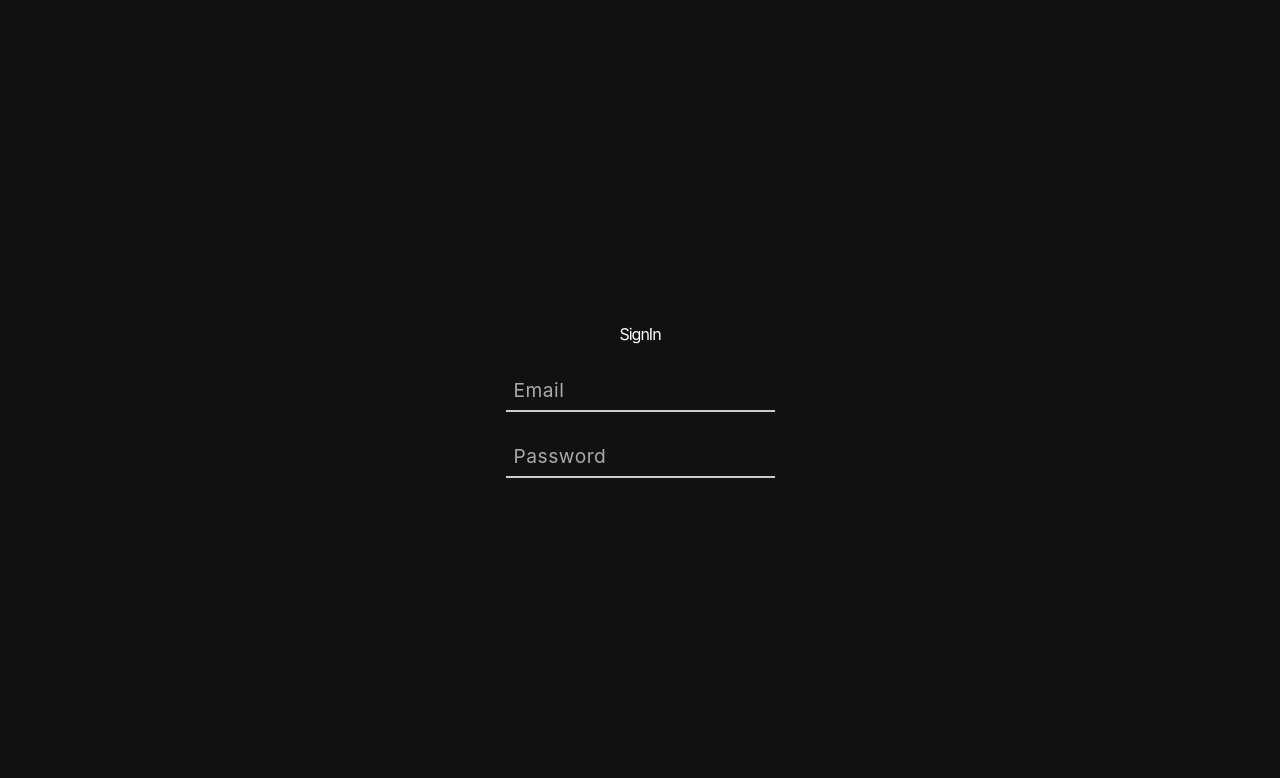
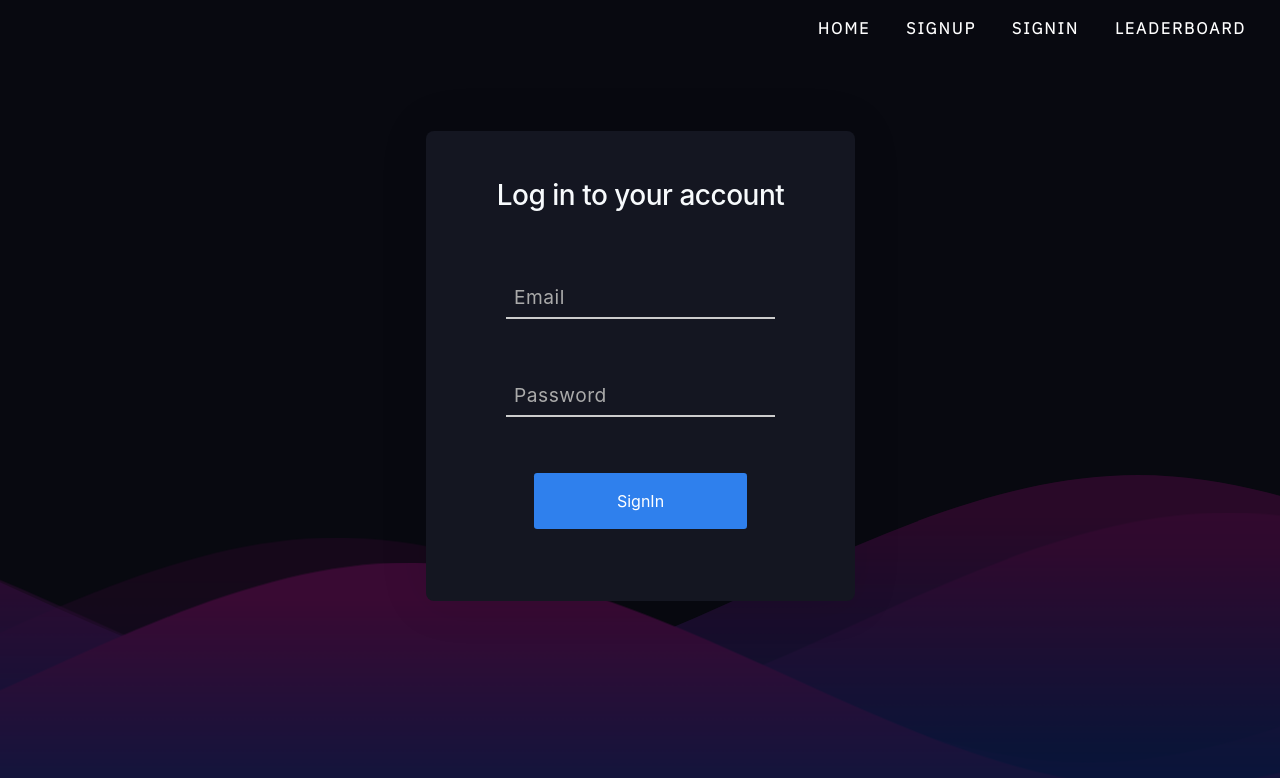
Before and after one commit to kg-kartik/CryptX, a React (Create React App) app in the folder client/: page /signin in a window 1280 px wide. Shown: the top 778 px of the page. Built offline with nearby package versions, Linux system fonts and the light colour scheme.

Commit message:
styling fixes for SignIn and Level

```diff
--- a/client/src/App.css
+++ b/client/src/App.css
@@ -76,6 +76,7 @@ body {
 	position: sticky;
 	top: 0;
 	z-index: 10;
+	height: 0;
 }
 .navbar {
 	background-color: black;
--- a/client/src/components/LevelNew.jsx
+++ b/client/src/components/LevelNew.jsx
@@ -7,6 +7,8 @@ import { connect } from "react-redux";
 import { useSpring, animated } from 'react-spring';
 import { getCurrentLevel, updateLevel } from "../actions/levelActions";
 import PropTypes from "prop-types";
+import Waves from "../elements/Waves";
+import Loading from "../elements/Loading";
 
 const Wrapper = styled.section`
 	height: 100vh;
@@ -19,9 +21,8 @@ const Container = styled.div`
 	font-family: -apple-system, BlinkMacSystemFont, 'Segoe UI', Roboto, Oxygen, Ubuntu, Cantarell, 'Open Sans', 'Helvetica Neue', sans-serif;
 	letter-spacing:-1px;
 	color: black;
-	background: #111111;
+	background: ${theme.mainBackground};
 	font-weight: 400;
-	padding-bottom: 3rem;
 `
 
 const QuestionContainer = styled(animated.div)`
@@ -30,9 +31,10 @@ const QuestionContainer = styled(animated.div)`
 	grid-template-rows: 0.5fr 1fr 0.25fr 0.25fr;
 	grid-auto-columns: auto;
 	grid-gap:1rem;
-	background-color: #444444;
+	background: ${theme.cardBackground};
+	box-shadow: rgb(0 0 0 / 10%) 0px 0px 50px;
 	// background-color: white;
-	border-radius: 0.75rem;
+	border-radius: 0.5rem;
 	opacity: 0.85;
 	@media (max-width:1224px){
 		zoom: 0.8;
@@ -111,57 +113,6 @@ const Image = styled.img`
 	object-fit:cover;
 `
 
-const WavesContainer = styled.div`
-	z-index: 0;
-	opacity: 0.2;
-
-	.waves {
-		position: absolute;
-		top: 65%;
-		left: 0;
-		width: 100%;
-		height: 40vh;
-	}
-
-	/* Animation */
-	.wave-paths {
-		use {
-			animation: move-waves 10s ease-in-out infinite;
-			fill: url(#wave-gradient);
-		}
-		use:nth-child(odd) {
-			animation-direction: reverse;
-			animation-duration: 13s;
-		}
-		use:nth-child(1) {
-			animation-delay: -2s;
-			opacity: .7;
-		}
-		use:nth-child(2) {
-			animation-delay: -3s;
-			opacity: .5;
-		}
-		use:nth-child(3) {
-			animation-delay: -4s;
-			opacity: .3;
-		}
-		use:nth-child(4) {
-			animation-delay: -5s;
-		}
-	}
-
-	@keyframes move-waves {
-		0% {
-			transform: translate3d(-30px, 0, 0);
-		}
-		50% {
-			transform: translate3d(30px, 0, 0);
-		}
-		100% {
-			transform: translate3d(-30px, 0, 0);
-		}
-	}
-`
 
 const LevelNew = ({ getCurrentLevel, level, updateLevel }) => {
 	const [answer, setAnswer] = useState("");
@@ -169,7 +120,6 @@ const LevelNew = ({ getCurrentLevel, level, updateLevel }) => {
 	useEffect(() => {
 		getCurrentLevel();
 	// eslint-disable-next-line
-		console.log(level);
 	}, []);
 
 	const submitAnswer = e => {
@@ -218,7 +168,10 @@ const LevelNew = ({ getCurrentLevel, level, updateLevel }) => {
 					}) => set({ xys: calc(x, y) })}
 					onMouseLeave={() => set({ xys: [0, 0, 1] })}
 					style={{ transform: props.xys.interpolate(trans) }}
-				>
+				>{level.isLoading ? (
+					<Loading/>
+				):(
+					<>
 						<LevelInfoContainer>
 						<LevelHeading>
 							Level {level.levelDetails.atLevel._id}
@@ -250,25 +203,11 @@ const LevelNew = ({ getCurrentLevel, level, updateLevel }) => {
 								onClick={e => submitAnswer(e)}
 							>Level++? <span role="img" aria-label="eye emoji">👀</span></Button>
 						</ButtonContainer>
+					</>
+				)}
 				</QuestionContainer>
 			</Container>
-			<WavesContainer>
-				<svg className="waves" xmlns="http://www.w3.org/2000/svg" viewBox="0 24 150 28" preserveAspectRatio="none">
-					<defs>
-						<linearGradient id="wave-gradient" gradientTransform="rotate(90)">
-							<stop offset="5%" stop-color={theme.stopColorStart} />
-							<stop offset="35%" stop-color={theme.stopColorEnd} />
-						</linearGradient>
-						<path id="a" d="M-160 44c30 0 58-18 88-18s58 18 88 18 58-18 88-18 58 18 88 18v44h-352z" />
-					</defs>
-					<g className="wave-paths">
-						<use href="#a" x="0" />
-						<use href="#a" x="50" y="3" />
-						<use href="#a" x="100" y="5" />
-						<use href="#a" x="150" y="7" />
-					</g>
-				</svg>
-			</WavesContainer>
+			<Waves />
 		</Wrapper>
 	)
 }
--- a/client/src/components/SignInNew.jsx
+++ b/client/src/components/SignInNew.jsx
@@ -1,44 +1,102 @@
 import React, { useState } from "react";
 import styled from "styled-components";
+import { connect } from "react-redux";
+import { useSpring, animated } from 'react-spring';
+import { loginUser } from "../actions/authActions";
+import {
+	withRouter,
+	useHistory
+} from "react-router-dom";
+import PropTypes from "prop-types";
 import InputContainer from "../elements/InputContainer";
+import ButtonContainer from "../elements/ButtonContainer";
+import Waves from "../elements/Waves";
+import Navbar from "../layouts/Navbar";
+import theme from "../styles/themes";
 
 const Container = styled.div`
 	height: 100vh;
 	display: grid;
 	place-items:center;
 	font-family: -apple-system, BlinkMacSystemFont, 'Segoe UI', Roboto, Oxygen, Ubuntu, Cantarell, 'Open Sans', 'Helvetica Neue', sans-serif;
-	letter-spacing:-1px;
-	background: #111111;
-	color: white;
+	letter-spacing:-0.5px;
+	background: ${theme.mainBackground};
+	color: ${theme.cardFontColor};
+	padding-top: 4rem;
 `
 
-const LoginContainer = styled.div`
+const LoginContainer = styled(animated.div)`
 	display: flex;
 	flex-direction:column;
 	align-items:center;
 	justify-content:center;
 	z-index: 1;
+	background: ${theme.cardBackground};
+	// border: 2px solid ${theme.cardBorder};
+	box-shadow: rgb(0 0 0 / 10%) 0px 0px 50px;
+	border-radius: 0.5rem;
+	padding: 2rem;
+	max-width: 90%;
+	opacity: 1;
 `
-const Heading = styled.div``
-const EmailContainer = styled.div``
-const PasswordContainer = styled.div``
+const Heading = styled.h3`
+	padding: 1rem;
+	text-align:center;
+`
+const EmailContainer = styled.div`
+	padding: 1rem;
+`
+const PasswordContainer = styled.div`
+	padding: 1rem;
+`
 
-const SignInNew = () => {
+const SignInNew = ({ loginUser, auth }) => {
+	const history = useHistory();
+	const login = e => {
+		e.preventDefault();
+		loginUser(inputData, history);
+	};
+
+	if (auth.isAuthenticated) {
+		history.push("/level");
+		window.location.reload();
+	}
 	const [inputData, setInputData] = useState({
 		email:"",
 		password:""
 	})
+	const calc = (x, y) => [-(y - window.innerHeight / 2) / 200, (x - window.innerWidth / 2) / 200, 1]
+	const trans = (x, y, s) => `perspective(500px) rotateX(${x}deg) rotateY(${y}deg) scale(${s})`
+	const [props, set] = useSpring(() => ({
+		xys: [0, 0, 1],
+		config: {
+			mass: 10,
+			tension: 750,
+			friction: 50
+		}
+	})
+	);
 	return (
+		<>
+			<Navbar />
 			<Container>
-			<LoginContainer>
+				<LoginContainer
+					onMouseMove={({
+						clientX: x,
+						clientY: y
+					}) => set({ xys: calc(x, y) })}
+					onMouseLeave={() => set({ xys: [0, 0, 1] })}
+					style={{ transform: props.xys.interpolate(trans) }}
+				>
 					<Heading>
-					SignIn
+						Log in to your account
 					</Heading>
 					<EmailContainer>
 						<InputContainer>
 							<input
 								className={`styled-input ${!(inputData.email.length===0) && "has-content"}`}
 								type="text"
+								autoComplete="email"
 								key={0}
 								placeholder=""
 								onChange={e=>{
@@ -58,9 +116,13 @@ const SignInNew = () => {
 						<InputContainer>
 							<input
 								className={`styled-input ${!(inputData.password.length === 0) && "has-content"}`}
-							type="text"
+								type="password"
+								autoComplete="password"
 								key={0}
 								placeholder=""
+								onKeyUp={ e=>{
+									(e.key === 'Enter' || e.keyCode === 13) && login(e)
+								}}
 								onChange={e => {
 									setInputData({
 										...inputData,
@@ -74,9 +136,27 @@ const SignInNew = () => {
 							</span>
 						</InputContainer>
 					</PasswordContainer>
+					<ButtonContainer
+						title="SignIn"
+						clickEvent={e => login(e)}
+						type="submit"
+					/>
 				</LoginContainer>
+				<Waves/>
 			</Container>
+		</>
 	)
 }
 
-export default SignInNew
+SignInNew.propTypes = {
+	loginUser: PropTypes.func.isRequired,
+	auth: PropTypes.object.isRequired,
+	errors: PropTypes.object
+};
+
+const mapStateToProps = state => ({
+	auth: state.auth,
+	errors: state.errors
+});
+
+export default connect(mapStateToProps, { loginUser })(withRouter(SignInNew));
--- /dev/null
+++ b/client/src/elements/ButtonContainer.jsx
@@ -0,0 +1,40 @@
+import React from "react";
+import styled from "styled-components";
+
+const Container = styled.div`
+	padding: 1rem;
+	span{
+		display: block;
+		padding: 1rem 5.2rem;
+	}
+`
+
+const Button = styled.button`
+	display: inline-block;
+	position: relative;
+	background: none;
+	border: none;
+	color: #fff;
+	font-size: 1rem;
+	cursor: pointer;
+	margin: 1.5rem 2rem;
+	background: rgb(47, 128, 237);
+	transition: transform 0.3s ease;
+	border-radius: 0.2rem;
+	transition: box-shadow 0.3s ease;
+	&:hover{
+		box-shadow: rgb(47 128 237 / 31%) 0px 0px 10px;
+	}
+`
+
+const ButtonContainer = (props) => {
+	return (
+		<Container>
+			<Button
+				onClick={props.clickEvent}
+			><span>{props.title}</span></Button>
+		</Container>
+	)
+}
+
+export default ButtonContainer
--- a/client/src/elements/InputContainer.jsx
+++ b/client/src/elements/InputContainer.jsx
@@ -17,6 +17,7 @@ const InputContainer = styled.div`
 		background: transparent;
 		color: white !important;
 		caret-color: #888 !important;
+		letter-spacing: 0.5px;
 		&:focus{
 			outline:none;
 		}
@@ -30,7 +31,7 @@ const InputContainer = styled.div`
 		right: 0;
 		width: 0;
 		height: 2px;
-		background-color: #3399ff;
+		background-color: white;
 		transition: 0.2s;
 		transition-delay: 0.2s;
 	}
@@ -51,7 +52,7 @@ const InputContainer = styled.div`
 		left: 0;
 		width: 2px;
 		height: 0;
-		background-color: #3399ff;
+		background-color: white;
 		transition: 0.2s;
 	}
 
@@ -104,10 +105,10 @@ const InputContainer = styled.div`
 
 	.styled-input:focus~label,
 	.has-content.styled-input~label {
-		top: -18px;
+		top: -1.5rem;
 		left: 0;
 		font-size: 12px;
-		color: #3399ff;
+		color: white;
 		transition: 0.3s;
 	}
 `
--- /dev/null
+++ b/client/src/elements/Loading.jsx
@@ -0,0 +1,66 @@
+import React from "react";
+import styled from "styled-components";
+
+const LoadingIcon = styled.div`
+	text-align: center;
+	.lds-ring {
+		display: inline-block;
+		position: relative;
+		width: 80px;
+		height: 80px;
+	}
+	.lds-ring div {
+		box-sizing: border-box;
+		display: block;
+		position: absolute;
+		width: 64px;
+		height: 64px;
+		margin: 8px;
+		border: 8px solid #fff;
+		border-radius: 50%;
+		animation: lds-ring 1.2s cubic-bezier(0.5, 0, 0.5, 1) infinite;
+		border-color: #fff transparent transparent transparent;
+	}
+	.lds-ring div:nth-child(1) {
+		animation-delay: -0.45s;
+	}
+	.lds-ring div:nth-child(2) {
+		animation-delay: -0.3s;
+	}
+	.lds-ring div:nth-child(3) {
+		animation-delay: -0.15s;
+	}
+	@keyframes lds-ring {
+		0% {
+			transform: rotate(0deg);
+		}
+		100% {
+			transform: rotate(360deg);
+		}
+	}
+`
+
+const LoadingHeading = styled.h1`
+	padding: 1rem 2rem;
+	color:white;
+`
+
+const Loading = () => {
+	return (
+		<>
+			<LoadingHeading>
+				Loading
+			</LoadingHeading>
+			<LoadingIcon>
+				<div className="lds-ring">
+					<div></div>
+					<div></div>
+					<div></div>
+					<div></div>
+				</div>
+			</LoadingIcon>
+		</>
+	)
+}
+
+export default Loading
--- /dev/null
+++ b/client/src/elements/Waves.jsx
@@ -0,0 +1,79 @@
+import React from "react";
+import theme from "../styles/themes";
+import styled from "styled-components";
+
+const WavesContainer = styled.div`
+	z-index: 0;
+	opacity: 0.2;
+
+	.waves {
+		position: absolute;
+		bottom: 0;
+		left: 0;
+		width: 100%;
+		height: 350px;
+	}
+
+	/* Animation */
+	.wave-paths {
+		use {
+			animation: move-waves 10s ease-in-out infinite;
+			fill: url(#wave-gradient);
+		}
+		use:nth-child(odd) {
+			animation-direction: reverse;
+			animation-duration: 13s;
+		}
+		use:nth-child(1) {
+			animation-delay: -2s;
+			opacity: .7;
+		}
+		use:nth-child(2) {
+			animation-delay: -3s;
+			opacity: .5;
+		}
+		use:nth-child(3) {
+			animation-delay: -4s;
+			opacity: .3;
+		}
+		use:nth-child(4) {
+			animation-delay: -5s;
+		}
+	}
+
+	@keyframes move-waves {
+		0% {
+			transform: translate3d(-30px, 0, 0);
+		}
+		50% {
+			transform: translate3d(30px, 0, 0);
+		}
+		100% {
+			transform: translate3d(-30px, 0, 0);
+		}
+	}
+`
+
+const Waves = () => {
+	return (
+		<WavesContainer>
+			<svg className="waves" xmlns="http://www.w3.org/2000/svg" viewBox="0 24 150 28" preserveAspectRatio="none">
+				<defs>
+					<linearGradient id="wave-gradient" gradientTransform="rotate(90)">
+						<stop offset="5%" stopColor={theme.stopColorStart} />
+						<stop offset="35%" stopColor={theme.stopColorEnd} />
+					</linearGradient>
+					<path id="a" d="M-160 44c30 0 58-18 88-18s58 18 88 18 58-18 88-18 58 18 88 18v44h-352z" />
+				</defs>
+				<g className="wave-paths">
+					<use href="#a" x="0" />
+					<use href="#a" x="50" y="3" />
+					<use href="#a" x="100" y="5" />
+					<use href="#a" x="150" y="7" />
+				</g>
+			</svg>
+		</WavesContainer>
+	)
+}
+
+export default Waves
--- a/client/src/layouts/Navbar.js
+++ b/client/src/layouts/Navbar.js
@@ -4,6 +4,12 @@ import PropTypes from "prop-types";
 import { logoutUser } from "../actions/authActions";
 import { Link } from "react-router-dom";
 import "../App.css";
+import theme from "../styles/themes";
+import styled from "styled-components";
+
+const Nav = styled.nav`
+	background:${theme.mainBackground} !important;
+`
 
 const Navbar = ({ auth: { isAuthenticated, loading } }) => {
 	const logout = () => {
@@ -13,7 +19,7 @@ const Navbar = ({ auth: { isAuthenticated, loading } }) => {
 
 	return (
 		<div id="nav-bar">
-			<nav className="navbar navbar-expand-lg navbar-dark">
+			<Nav className="navbar navbar-expand-lg navbar-dark">
 				<button
 					class="navbar-toggler"
 					type="button"
@@ -78,7 +84,7 @@ const Navbar = ({ auth: { isAuthenticated, loading } }) => {
 						</ul>
 					)}
 				</div>
-			</nav>
+			</Nav>
 		</div>
 	);
 };
--- a/client/src/styles/themes.js
+++ b/client/src/styles/themes.js
@@ -5,7 +5,11 @@ const theme = {
 	buttonColor: "#ff4321",
 	buttonShadow: "#b42b13",
 	stopColorStart: "#FC0FC0",
-	stopColorEnd: "#0B54FE"
+	stopColorEnd: "#0B54FE",
+	cardBackground: "rgb(20, 22, 33)",
+	mainBackground: "rgb(8, 9, 16)",
+	cardFontColor: "rgb(247, 250, 252)",
+	cardBorder: "rgb(47, 128, 237)"
 }
 
 export default theme
```
Lines whose indentation alone changed are shown as unchanged.
